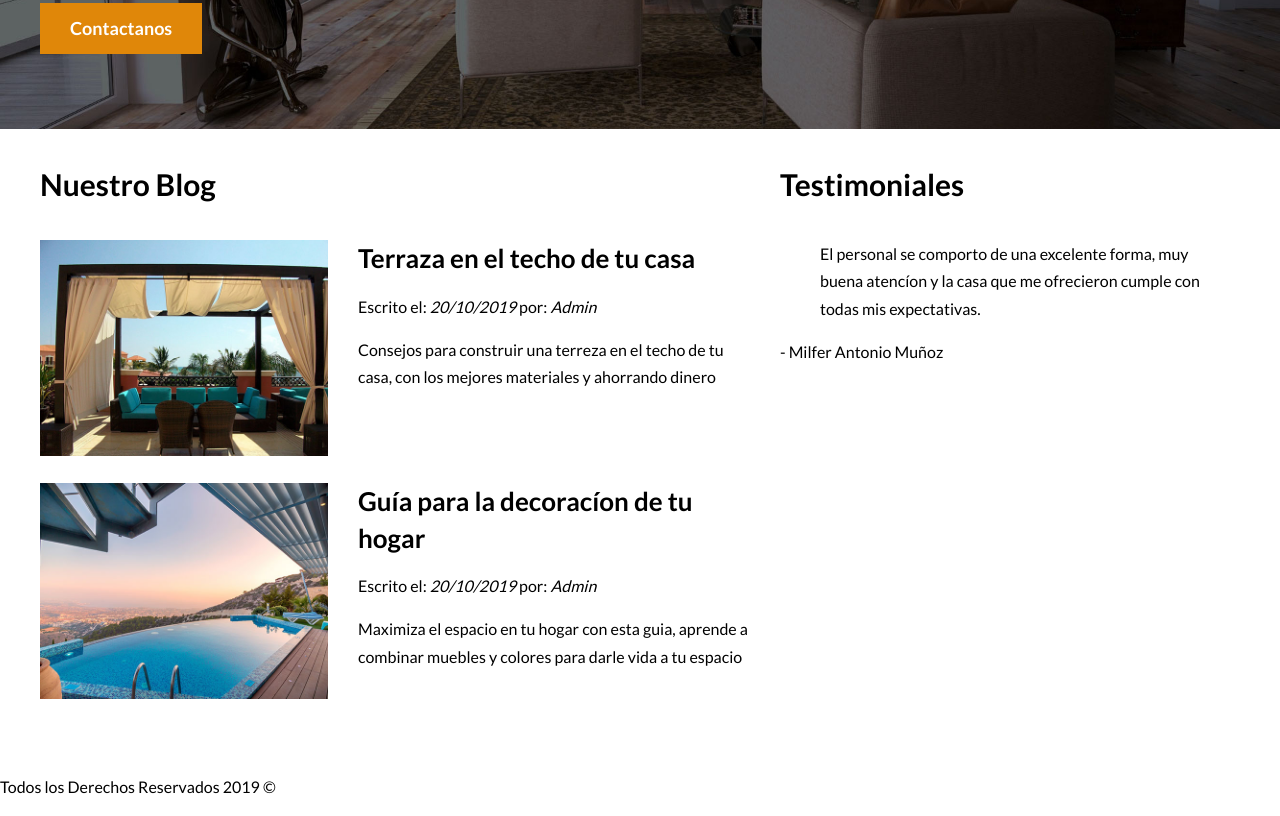
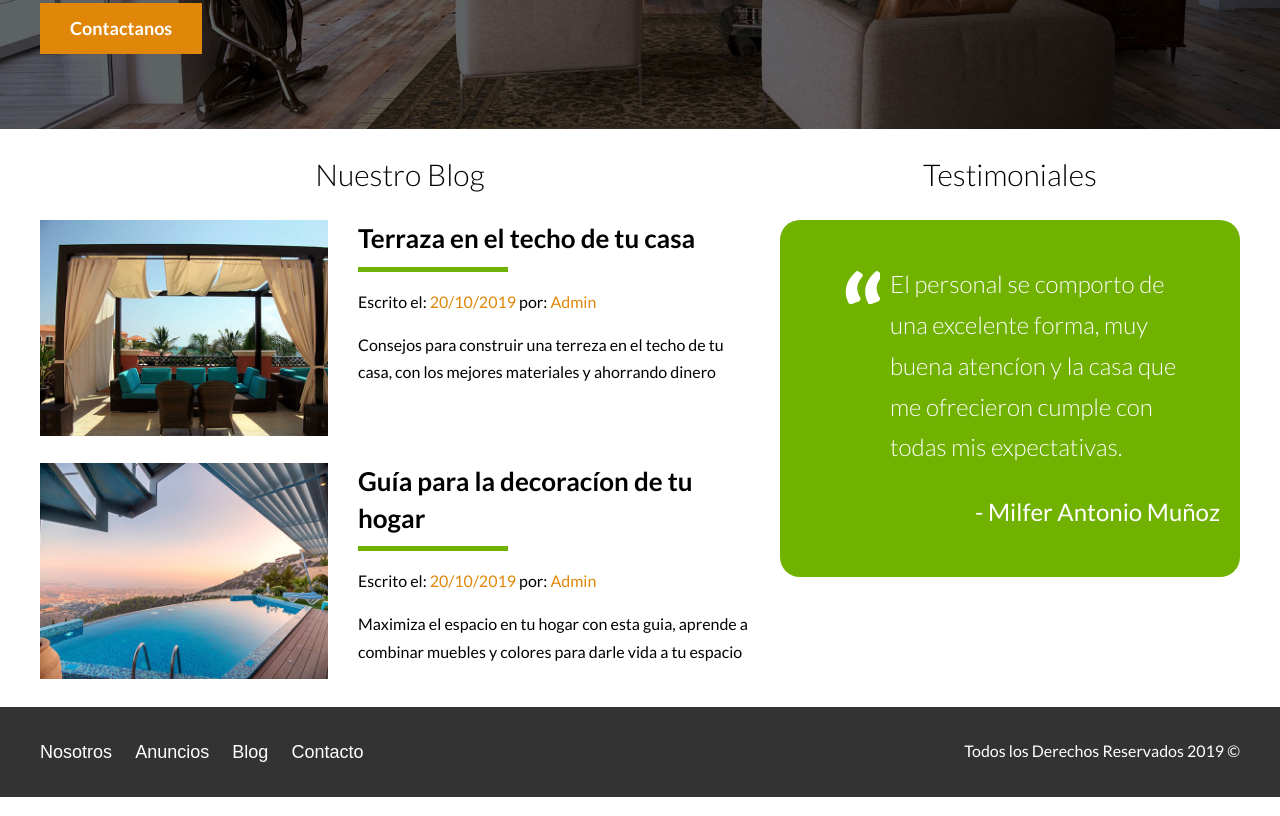
Before and after one commit to milfer0516/proyecto_ventas, a plain HTML site: page index.html in a window 1280 px wide. Shown: the part 2369-3185 px from the top of the page. Drawn offline with Linux system fonts and the light colour scheme.

Commit message:
SE termina la parte inferior y se empieza nosotros.html

```diff
--- a/css/styles.css
+++ b/css/styles.css
@@ -208,7 +208,61 @@ h4 {
 .entrada-blog .texto-entrada {
     flex-basis: calc(60% - 3rem);
 }
+.texto-entrada a {
+    color: #000000;
+    text-decoration: none;
+}
 .texto-entrada h4 {
    margin: 0;
    line-height: 1.4;
 }
+.texto-entrada h4::after {
+    content: '';
+    display: block;
+    width: 15rem;
+    height: .5rem;
+    background-color: #71B100;
+    margin-top: 1rem;
+}
+.texto-entrada span {
+    color: #E08709;
+}
+
+/** Testimoniales**/
+
+.testimonial {
+    background-color: #71B100;
+    font-size: 2.4rem;
+    padding: 2rem;
+    color: #ffffff;
+    border-radius: 2rem;
+}
+.testimonial p {
+    text-align: right;
+}
+.testimonial blockquote::before {
+    content: '';
+    background-image: url(../img/comilla.svg);
+    width: 4rem;
+    height: 4rem;
+    position: absolute;
+    left: 0;
+}
+.testimonial blockquote {
+    position: relative;
+    padding-left: 5rem;
+    font-weight: 300;
+}
+/** Footer**/
+.section-footer {
+    background-color: #333333;
+}
+.contenedor-footer {
+    padding: 3rem 0;
+    display: flex;
+    justify-content: space-between;
+}
+.copyright {
+    margin: 0;
+    color: #ffffff;
+}
--- a/index.html
+++ b/index.html
@@ -155,15 +155,17 @@
 
   <div class="seccion-inferior contenedor">
       <section class="blog">
-         <h3>Nuestro Blog</h3>
+         <h3 class="centrar-texto encabezado-nosotros seccion">Nuestro Blog</h3>
 
            <article class="entrada-blog">
              <div class="imagen">
                <img src="img/blog1.jpg" alt="Entrada del blog">
              </div>
               <div class="texto-entrada">
+                <a href="#">
                   <h4>Terraza en el techo de tu casa</h4>
-                 <p>Escrito el: <em>20/10/2019</em> por: <em>Admin</em> </p>
+                </a>
+                 <p>Escrito el: <span>20/10/2019</span> por: <span>Admin</span> </p>
                  <p>Consejos para construir una terreza en el
                  techo de tu casa, con los mejores materiales
                  y ahorrando dinero</p>
@@ -175,8 +177,10 @@
                 <img src="img/blog2.jpg" alt="Entrada del blog">
             </div>
             <div class="texto-entrada">
+              <a href="#">
                  <h4>Guía para la decoracíon de tu hogar</h4>
-               <p>Escrito el: <em>20/10/2019</em> por: <em>Admin</em> </p>
+              </a>
+               <p>Escrito el: <span>20/10/2019</span> por: <span>Admin</span> </p>
                <p>Maximiza el espacio en tu hogar con esta guia,
                aprende a combinar muebles y colores para darle vida a tu espacio</p>
             </div>
@@ -185,24 +189,27 @@
   </section>
 
     <section class="testimoniales">
-       <h3>Testimoniales</h3>
+       <h3 class="centrar-texto encabezado-nosotros seccion">Testimoniales</h3>
+        <div class="testimonial">
             <blockquote>
               El personal se comporto de una excelente forma, muy buena atencíon y la casa
               que me ofrecieron cumple con todas mis expectativas.
             </blockquote>
             <p>- Milfer Antonio Muñoz</p>
-
+        </div>
     </section>
 </div>
 
-  <footer>
+  <footer class="section-footer">
+      <div class="contenedor contenedor-footer">
         <nav class="navegacion">
           <a href="nosotros.html">Nosotros</a>
           <a href="anuncios.html">Anuncios</a>
           <a href="blog.html">Blog</a>
           <a href="contacto.html">Contacto</a>
         </nav>
-    <p>Todos los Derechos Reservados 2019 &copy;</p>
+        <p class="copyright">Todos los Derechos Reservados 2019 &copy;</p>
+      </div>
   </footer>
 </body>
 </html>
```
Also changed, not shown: nosotros.html (+87 -6 lines). Lines whose indentation alone changed are shown as unchanged.
